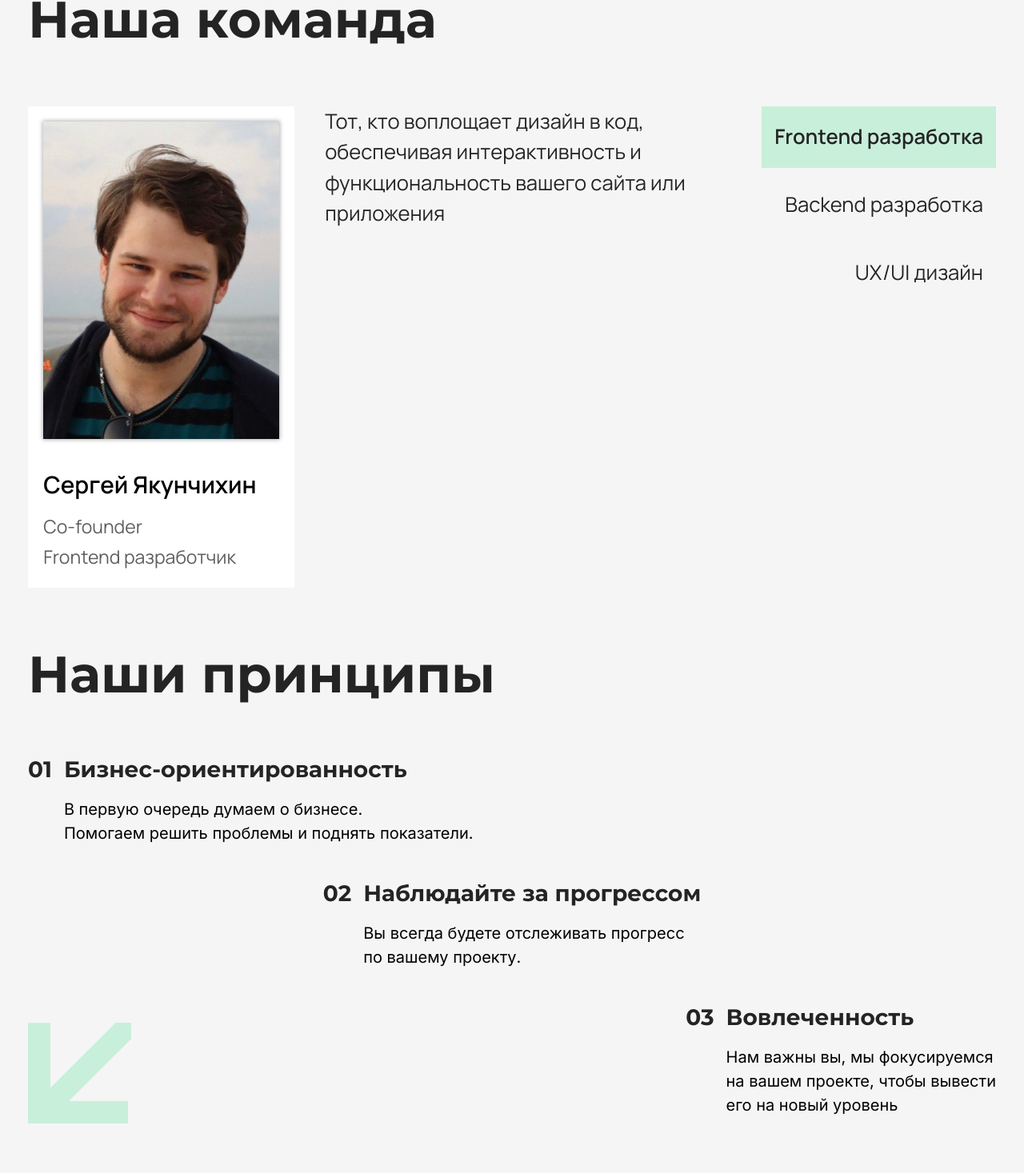
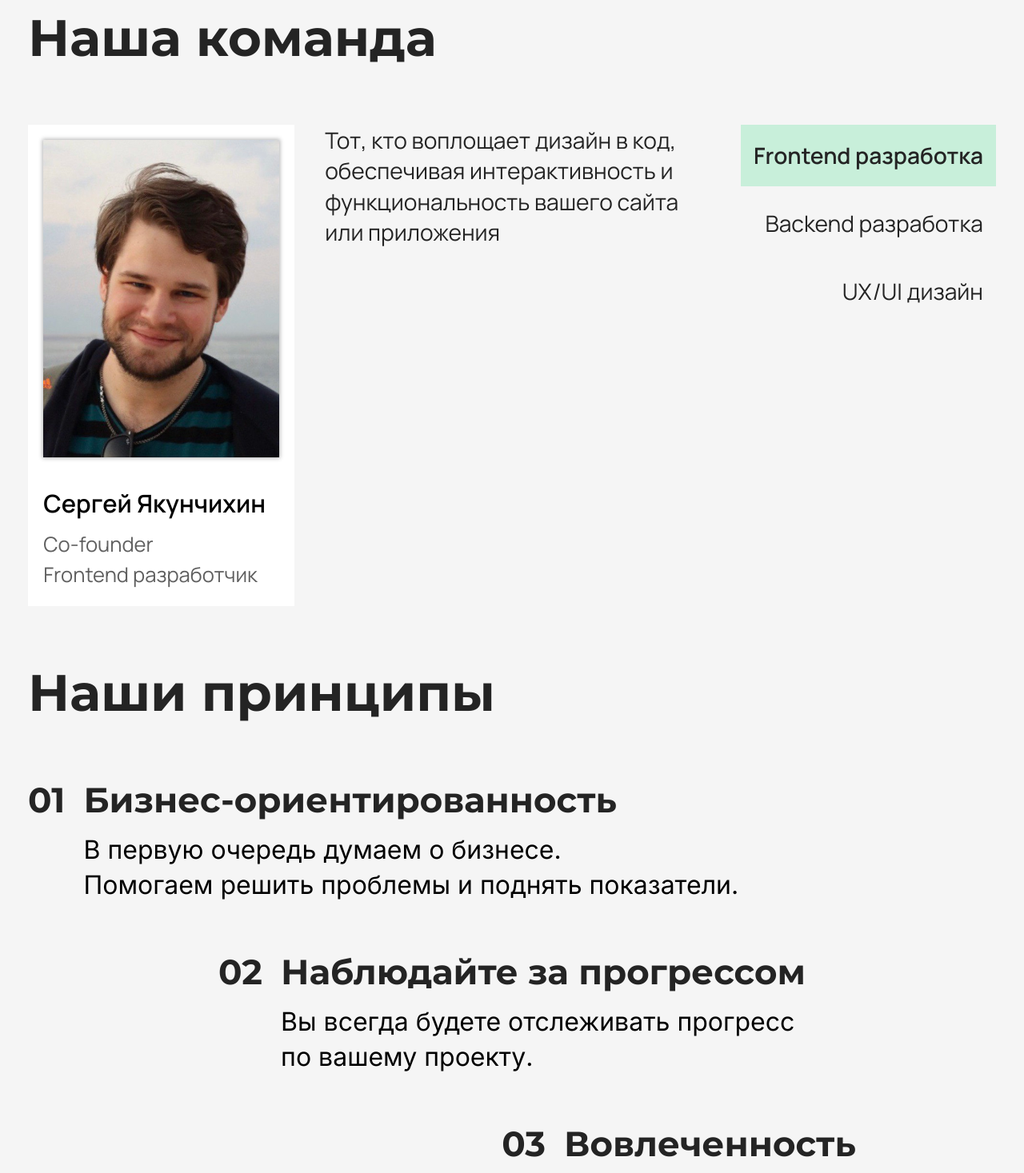
Before and after one commit to YSergo/react-codify, a React (Create React App) app: page /#/about in a window 1280 px wide. Shown: the part 1096-2563 px from the top of the page at 80% size. Built offline with nearby package versions, Linux system fonts and the light colour scheme; no server answers; a web font is replaced by a local one.

Commit message:
Finish about page tablet version

```diff
--- a/src/pages/About/About.jsx
+++ b/src/pages/About/About.jsx
@@ -51,7 +51,7 @@ function About() {
     <div className={styles.wrapper}>
       <div className={styles.description}>
         <div className={styles.container1}>
-          <h2 className={styles.line1}>Мы — команда</h2>
+          <h2 className={styles.line1}>Мы — команда друзей,</h2>
           <h2 className={styles.line2}>&nbsp;разработчиков</h2>
           <h2 className={styles.line3}>и дизайнеров,</h2>
         </div>
--- a/src/pages/About/About.module.scss
+++ b/src/pages/About/About.module.scss
@@ -449,7 +449,7 @@ h2 {
     p {
       margin-left: 0;
       font-size: 2.5vw;
-      line-height: 3.1vw;
+      line-height: 3.4vw;
       margin: 0;
       margin-top: 4vw;
       margin-bottom: 8vw;
@@ -478,20 +478,20 @@ h2 {
       }
 
       h6 {
-        font-size: 2.3vw;
+        font-size: 2.4vw;
         margin-bottom: 1vw;
         line-height: 3vw;
       }
 
       span {
-        font-size: 1.8vw;
+        font-size: 2vw;
         line-height: 3vw;
       }
     }
 
     p {
       margin: 0;
-      font-size: 2vw;
+      font-size: 2.2vw;
       line-height: 3vw;
       margin-bottom: 0vh;
       margin-left: 3vw;
@@ -500,7 +500,7 @@ h2 {
 
     .buttons {
       button {
-        font-size: 2vw;
+        font-size: 2.2vw;
         padding-left: 1rem;
         padding-right: 1rem;
         padding-top: 0.4rem;
@@ -511,4 +511,35 @@ h2 {
       }
     }
   }
+
+  .principlesTitle {
+    margin-top: 5.5vw;
+    margin-bottom: 5.5vw;
+  }
+
+  .principles {
+    h3,
+    span {
+      font-size: 3.4vw;
+      line-height: 4vw;
+    }
+
+    .part {
+      span {
+        margin-right: 1.8vw;
+      }
+
+      h3 {
+        margin-bottom: 15px;
+      }
+
+      p {
+        font-size: 2.5vw;
+        line-height: 3.4vw;
+        &:last-child {
+          margin-bottom: 4.8vw;
+        }
+      }
+    }
+  }
 }
```
